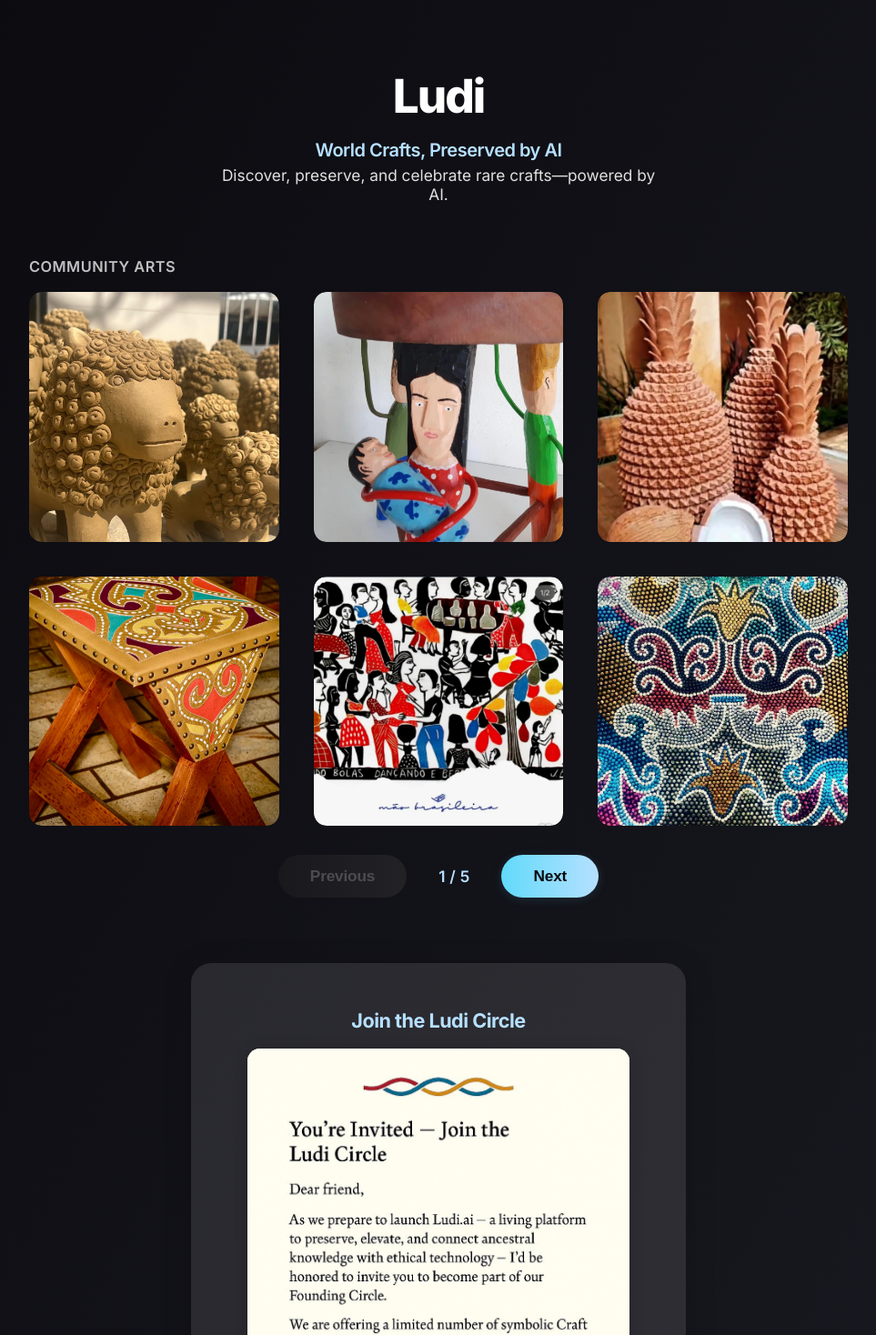
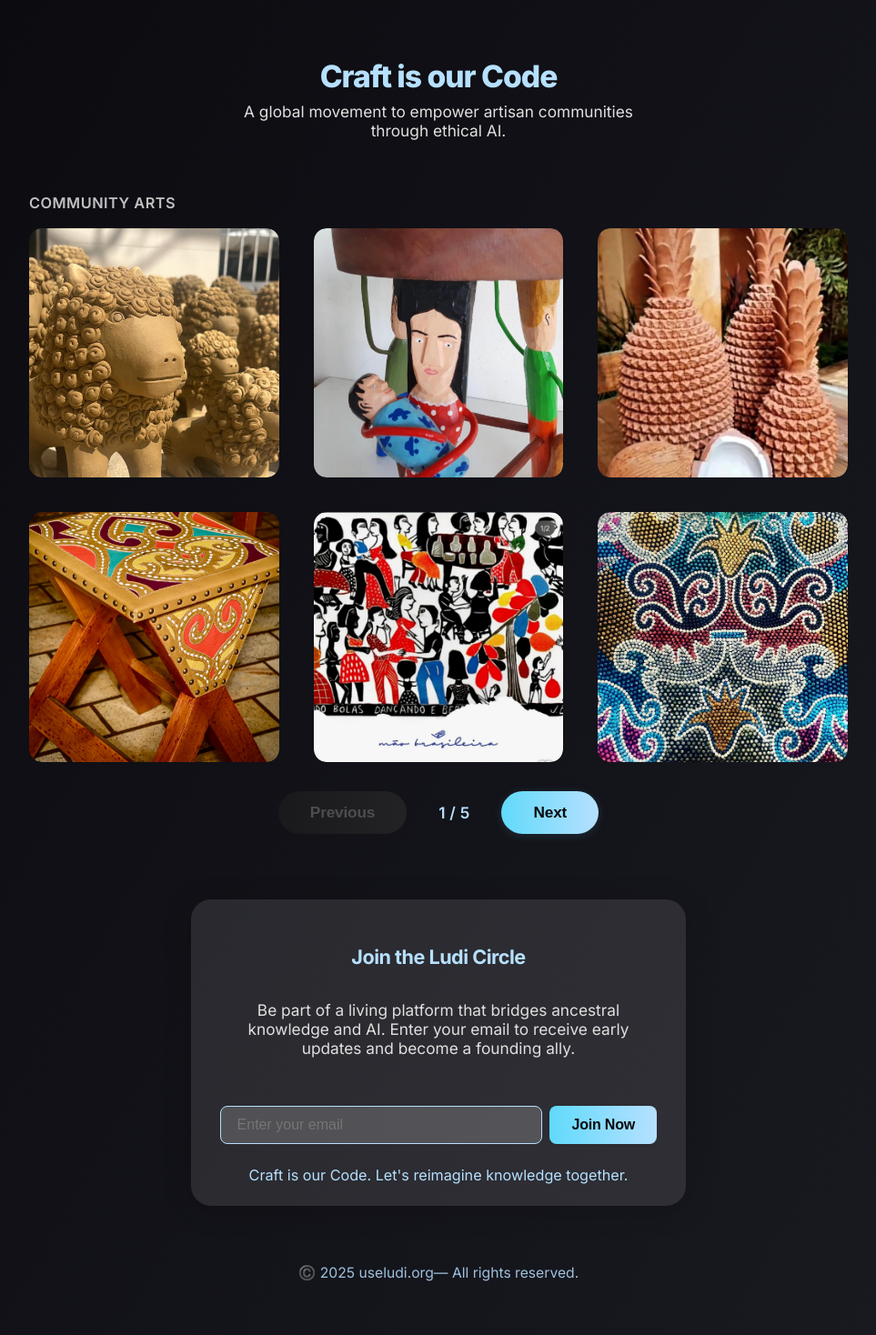
Before and after one commit to ludiai/ludiai-fe, a React (Create React App) app: page / in a window 1280 px wide. Shown: the top 1468 px of the page at 91% size, without its empty margins (158-1121 px from the left). Built offline with nearby package versions, Linux system fonts and the light colour scheme.

Commit message:
update the ludi landing page

```diff
--- a/src/LandingPage.js
+++ b/src/LandingPage.js
@@ -126,6 +126,8 @@
   const pageSize = 6;
   const totalPages = Math.ceil(crafts.length / pageSize);
   const pagedCrafts = crafts.slice(page * pageSize, (page + 1) * pageSize);
+  const [email, setEmail] = React.useState("");
+  const [formStatus, setFormStatus] = React.useState(null); // null | 'success' | 'error'
   return (
     <div
       style={{
@@ -149,28 +151,18 @@
       >
         <h1
           style={{
-            fontSize: "3.2rem",
+            fontSize: "2.1rem",
             fontWeight: 800,
-            letterSpacing: "-2px",
+            letterSpacing: "-1px",
             marginBottom: "0.5rem",
-            background: "linear-gradient(90deg, #fff 60%, #b6e0ff 100%)",
-            WebkitBackgroundClip: "text",
-            WebkitTextFillColor: "transparent",
+            background: "none",
+            color: "#b6e0ff",
+            WebkitBackgroundClip: "unset",
+            WebkitTextFillColor: "unset",
           }}
         >
-          Ludi
+          Craft is our Code
         </h1>
-        <h2
-          style={{
-            fontSize: "1.25rem",
-            fontWeight: 600,
-            color: "#b6e0ff",
-            letterSpacing: "-0.5px",
-            marginBottom: "0.3rem",
-          }}
-        >
-          World Crafts, Preserved by AI
-        </h2>
         <p
           style={{
             color: "#e0e0e0",
@@ -181,7 +173,7 @@
             marginBottom: 8,
           }}
         >
-          Discover, preserve, and celebrate rare crafts—powered by AI.
+          A global movement to empower artisan communities through ethical AI.
         </p>
       </header>
 
@@ -389,19 +381,139 @@
           >
             Join the Ludi Circle
           </h2>
-          <img
-            src={process.env.PUBLIC_URL + "/assets/seed-invitation-letter.jpeg"}
-            alt="Invitation letter to join the Ludi Circle"
+          <p
             style={{
+              color: "#e0e0e0",
+              fontSize: "1.08rem",
+              textAlign: "center",
+              marginBottom: 18,
+            }}
+          >
+            Be part of a living platform that bridges ancestral knowledge and
+            AI. Enter your email to receive early updates and become a founding
+            ally.
+          </p>
+          <p
+            style={{
+              color: "#e0e0e0",
+              fontSize: "1.08rem",
+              textAlign: "center",
+              marginBottom: 18,
+            }}
+          ></p>
+          <form
+            style={{
+              display: "flex",
+              flexDirection: "column",
+              alignItems: "center",
               width: "100%",
-              maxWidth: 420,
-              borderRadius: 14,
-              boxShadow: "0 2px 16px rgba(0,0,0,0.18)",
-              marginBottom: 0,
-              background: "#fff",
-              objectFit: "contain",
+              gap: 12,
+              marginBottom: 16,
             }}
-          />
+            onSubmit={async (e) => {
+              e.preventDefault();
+              setFormStatus(null);
+              try {
+                const formData = new FormData();
+                formData.append("entry.1354930904", email);
+                const response = await fetch(
+                  "https://docs.google.com/forms/d/e/1FAIpQLSdvzgrDpC2DMuyyk24XwcNYZNS8fuu7JyEykfI6F8dEeIENNw/formResponse",
+                  {
+                    method: "POST",
+                    mode: "no-cors",
+                    body: formData,
+                  }
+                );
+                setFormStatus("success");
+                setEmail("");
+              } catch (err) {
+                setFormStatus("error");
+              }
+            }}
+          >
+            <label htmlFor="ludi-email" style={{ display: "none" }}>
+              Email
+            </label>
+            <div style={{ display: "flex", width: "100%", gap: 8 }}>
+              <input
+                id="ludi-email"
+                type="email"
+                placeholder="Enter your email"
+                required
+                value={email}
+                onChange={(e) => setEmail(e.target.value)}
+                style={{
+                  flex: 1,
+                  padding: "0.7rem 1.1rem",
+                  borderRadius: 8,
+                  border: "1px solid #b6e0ff",
+                  fontSize: "1rem",
+                  outline: "none",
+                  background: "rgba(255,255,255,0.18)",
+                  color: "#fff",
+                  fontWeight: 500,
+                }}
+                disabled={formStatus === "success"}
+              />
+              <button
+                type="submit"
+                style={{
+                  background:
+                    "linear-gradient(90deg, #61dafb 0%, #b6e0ff 100%)",
+                  color: "#0a0a0f",
+                  border: "none",
+                  borderRadius: 8,
+                  padding: "0.7rem 1.5rem",
+                  fontWeight: 700,
+                  fontSize: "1rem",
+                  cursor: formStatus === "success" ? "not-allowed" : "pointer",
+                  boxShadow: "0 1px 4px rgba(0,0,0,0.07)",
+                  letterSpacing: "-0.2px",
+                  transition: "background 0.2s, color 0.2s, box-shadow 0.2s",
+                  opacity: formStatus === "success" ? 0.6 : 1,
+                }}
+                disabled={formStatus === "success"}
+              >
+                {formStatus === "success" ? "Joined!" : "Join Now"}
+              </button>
+            </div>
+            {formStatus === "success" && (
+              <div
+                style={{
+                  color: "#4caf50",
+                  marginTop: 10,
+                  fontWeight: 500,
+                  fontSize: "1.01rem",
+                  textAlign: "center",
+                }}
+              >
+                Thank you for joining! You'll receive early updates soon.
+              </div>
+            )}
+            {formStatus === "error" && (
+              <div
+                style={{
+                  color: "#ff5252",
+                  marginTop: 10,
+                  fontWeight: 500,
+                  fontSize: "1.01rem",
+                  textAlign: "center",
+                }}
+              >
+                Something went wrong. Please try again later.
+              </div>
+            )}
+          </form>
+          <div
+            style={{
+              color: "#b6e0ff",
+              fontSize: "1.01rem",
+              textAlign: "center",
+              marginTop: 8,
+            }}
+          >
+            Craft is our Code. Let's reimagine knowledge together.
+          </div>
         </div>
       </div>
       <AnimatePresence>
@@ -422,16 +534,7 @@
           opacity: 0.85,
         }}
       >
-        <div style={{ marginBottom: 6 }}>
-          Contact us at:{" "}
-          <a
-            href="mailto:sandra_boccia@harvard.edu"
-            style={{ color: "#b6e0ff", textDecoration: "none" }}
-          >
-            sandra_boccia@harvard.edu
-          </a>
-        </div>
-        © {new Date().getFullYear()} Ludi AI. All rights reserved.
+        ©️ 2025 useludi.org— All rights reserved.
       </footer>
     </div>
   );
```
